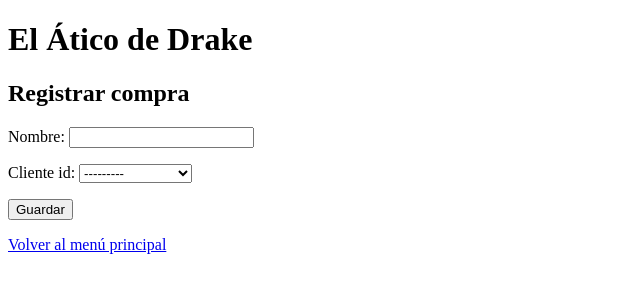
After one commit to MarcosVellani15/PlayGroundFinalProjectVellaniMarcos, a Django app: template project/cliente/templates/cliente/crear-compra.html in a window 1280 px wide. The commit adds this page. Shown: the top 300 px of the page, without its empty margins (0-640 px from the left). Run offline with Django 4.2, Linux system fonts and the light colour scheme; the template is opened without the code that fills it: values that come from a table or form of the project are taken from there, others are empty; data comes from the database, SQL or seed files in the repository; both versions use the stored data as it was after the commit; parts of the project's set-up code (start-up, migrations or seed data) failed here and were passed over.

Commit message:
crear_pais-crear_compra

```diff
--- a/project/cliente/admin.py
+++ b/project/cliente/admin.py
@@ -4,3 +4,4 @@ from django.contrib import admin
 from . import models
 admin.site.register(models.Pais)
 admin.site.register(models.clientes)
+admin.site.register(models.compra)
--- a/project/cliente/forms.py
+++ b/project/cliente/forms.py
@@ -6,3 +6,13 @@ class ClienteForm(forms.ModelForm):
     class Meta:
         model = models.clientes
         fields = ["nombre", "apellido", "nacimiento", "pais_origen_id"]
+
+class PaisForm(forms.ModelForm):
+    class Meta:
+        model = models.Pais
+        fields = ["nombre"]
+
+class CompraForm(forms.ModelForm):
+    class Meta:
+        model = models.compra
+        fields = ["nombre", "cliente_id"]
--- a/project/cliente/models.py
+++ b/project/cliente/models.py
@@ -14,3 +14,10 @@ class clientes(models.Model):
 
     def __str__(self) -> str:
         return f"{self.nombre} {self.apellido}"
+
+class compra(models.Model):
+    nombre = models.CharField(max_length=100)
+    cliente_id = models.ForeignKey(clientes, on_delete=models.SET_NULL, null=True, blank=True)
+
+    def __str__(self) -> str:
+        return f"{self.nombre} {self.descripcion}"
--- /dev/null
+++ b/project/cliente/templates/cliente/crear-compra.html
@@ -0,0 +1,17 @@
+{% extends "home/base.html" %}
+
+{% block title %}
+    <h2>Registrar compra</h2>
+{% endblock title %}
+
+{% block content %}
+
+    <form action="" method="post">
+        {% csrf_token %}
+        {{ form.as_p }}
+        <button type="submit">Guardar</button>
+    </form>
+
+    <p><a href="{% url "home:index" %}">Volver al menú principal</a></p>
+
+{% endblock content %}
--- a/project/cliente/templates/cliente/index.html
+++ b/project/cliente/templates/cliente/index.html
@@ -11,5 +11,7 @@
         {% endfor %}
     </ul>
     <p><button><a href="{% url 'cliente:crear' %}">Crear cliente</a></button></p>
+    <p><button><a href="{% url 'cliente:crear_pais' %}">Crear país</a></button></p>
+    <p><button><a href="{% url 'cliente:crear-compra' %}">Registrar compra</a></button></p>
     <p><button><a href="{% url 'home:index' %}">Home</a></button></p>
 {% endblock content %}
--- a/project/cliente/urls.py
+++ b/project/cliente/urls.py
@@ -7,4 +7,6 @@ app_name = 'cliente'
 urlpatterns = [
     path('', views.index),
     path("crear/", views.crear, name="crear"),
+    path("crear_pais/", views.crear_pais, name="crear_pais")
+    path("registrar_compra/", views.crear_compra, name="crear_compra"),
 ]
```
Also changed, not shown: project/cliente/templates/cliente/crear-pais.html (added, +17 -0 lines), project/cliente/views.py (+20 -0 lines), project/db.sqlite3.
